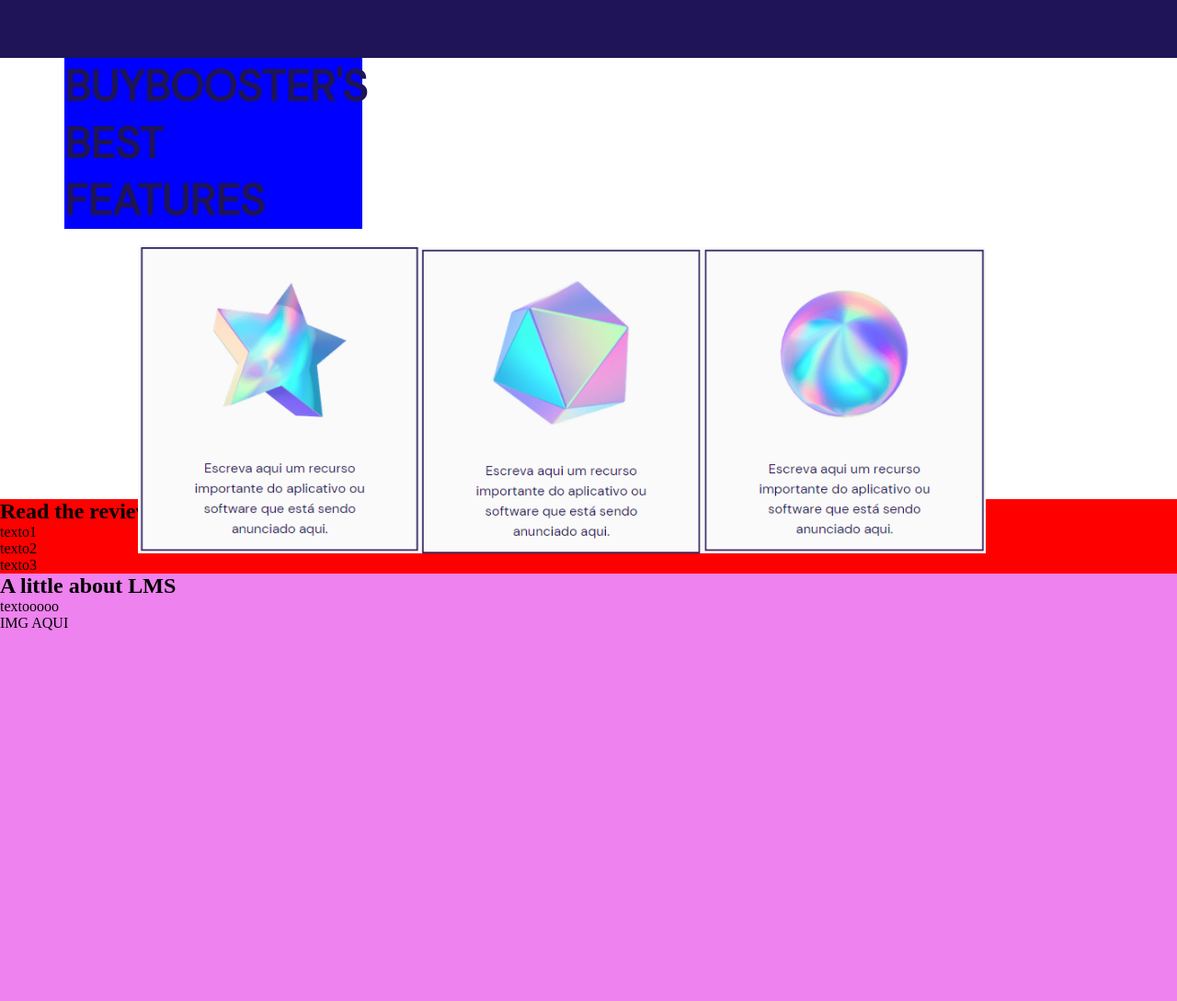
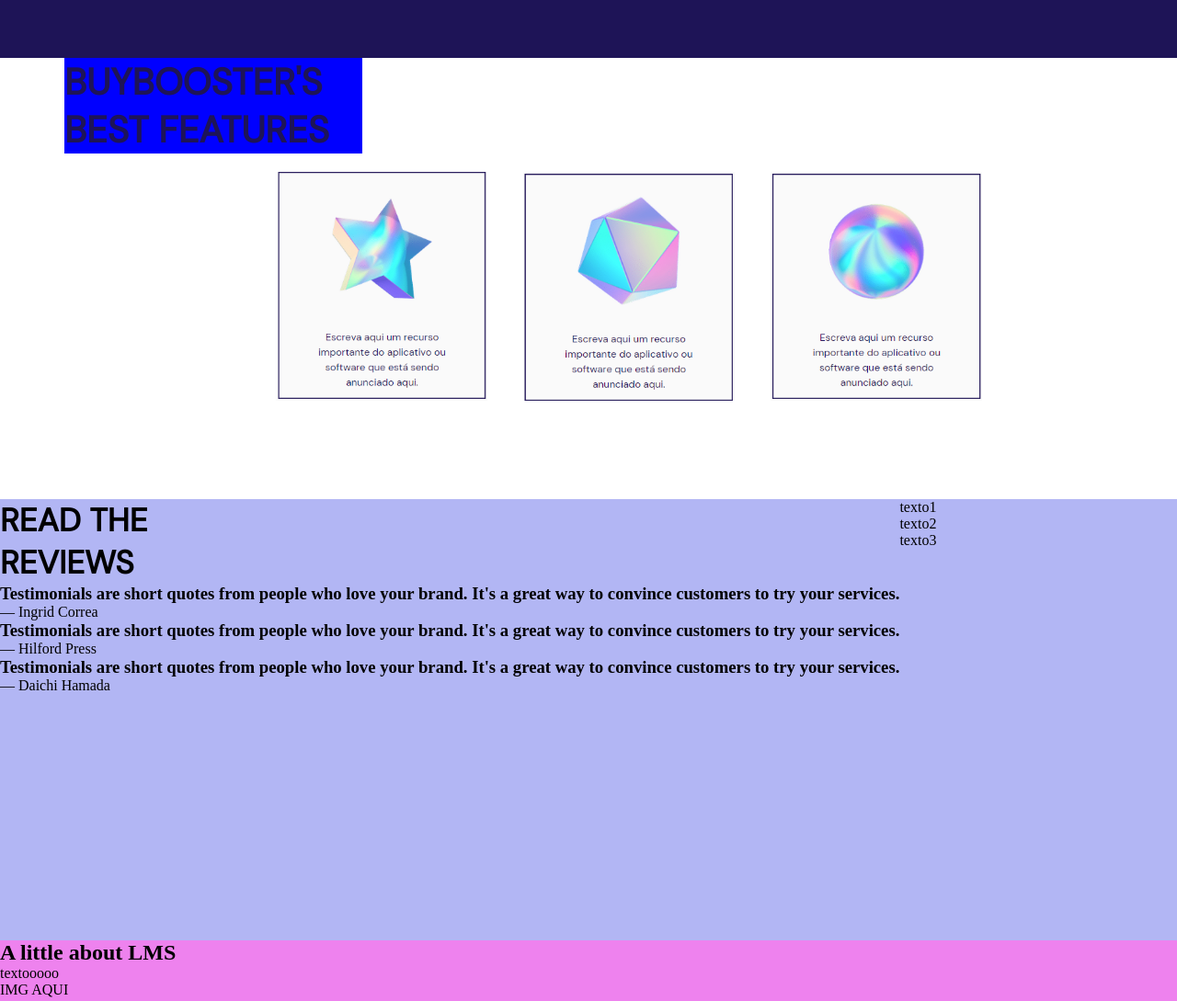
Before and after one commit to carinesilveira/wwwebSite, a plain HTML site: page index.html in a window 1280 px wide. Shown: the part 981-2070 px from the top of the page at 92% size. Drawn offline with Linux system fonts and the light colour scheme; a web font is replaced by a local one.

Commit message:
starting fourth section

```diff
--- a/css/media.css
+++ b/css/media.css
@@ -46,7 +46,7 @@
 
     .third h1 {
         background-color: blue;
-        font-size: 47px;
+        font-size: 40px;
         position: relative;
         top: 30px;
         right: 160px;
@@ -55,9 +55,9 @@
     .img-estrela,
     .img-hexa,
     .img-bola {
-        width: 40%;
+        width: 30%;
         position: relative;
-        right: 200px;
+        right: 50px;
         top: 55px;
     }
 }
--- a/css/style.css
+++ b/css/style.css
@@ -66,8 +66,6 @@
 .titulo-dois{
     width: 30%;
     font-family: 'DM Sans', sans-serif;
-    font-size: 35px;
-    padding: 30px;
 }
 
 .titulo-dois img{
@@ -108,19 +106,19 @@
     position: relative;
     left: 350px;
     bottom: 95px;
-    /* background-color: black;
-    display: flex;
-    width: 85%;
-    padding-left: 400px;
-    height: 15vh;
-    align-items:center;
-    justify-content: space-around; */
 }
 
 .fourth{
-    background-color: red;
+    background-color:#B2B6F4;
+    height: 60vh;
+    display: flex;
 }
 .fifth{
     background-color: #EE82EE;
     height: 60vh;
 }
+.titulo-quatro h1{
+    font-family: 'DM Sans', sans-serif;
+    font-size: 35px;
+    width: 30%;
+}
--- a/index.html
+++ b/index.html
@@ -62,10 +62,30 @@
         </div>
     </section>
     <section class="fourth">
+        <div class="linha">
+            <p>_________________________________________________________________________________________</p>
+        </div>
         <div class="titulo-quatro">
             <h1>
-                Read the reviews
-            </h1>
+                READ THE REVIEWS
+           </h1>
+            <div class="depoimentos">
+                <h3>
+                    Testimonials are short quotes from people who love your brand. It's a great way to
+                     convince customers to try your services.
+                </h3>
+                <p>— Ingrid Correa</p>
+                <h3>
+                    Testimonials are short quotes from people who love your brand. It's a great way to
+                     convince customers to try your services.
+                </h3>
+                <p>— Hilford Press</p>
+                <h3>
+                    Testimonials are short quotes from people who love your brand. It's a great way to
+                     convince customers to try your services.
+                </h3>
+                <p>— Daichi Hamada</p>
+            </div>
         </div>
         <div class="depoimentos">
             <p>
```
